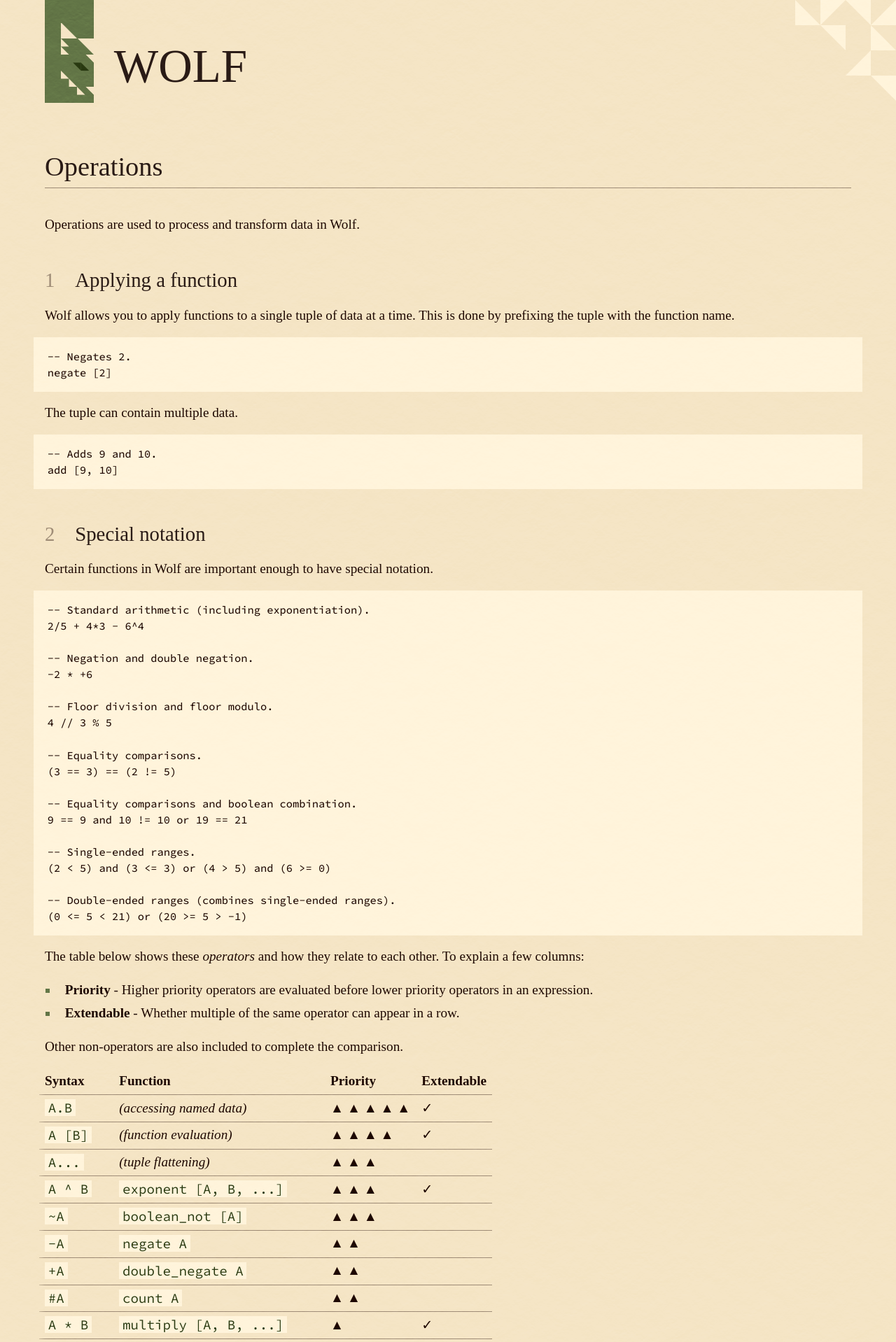
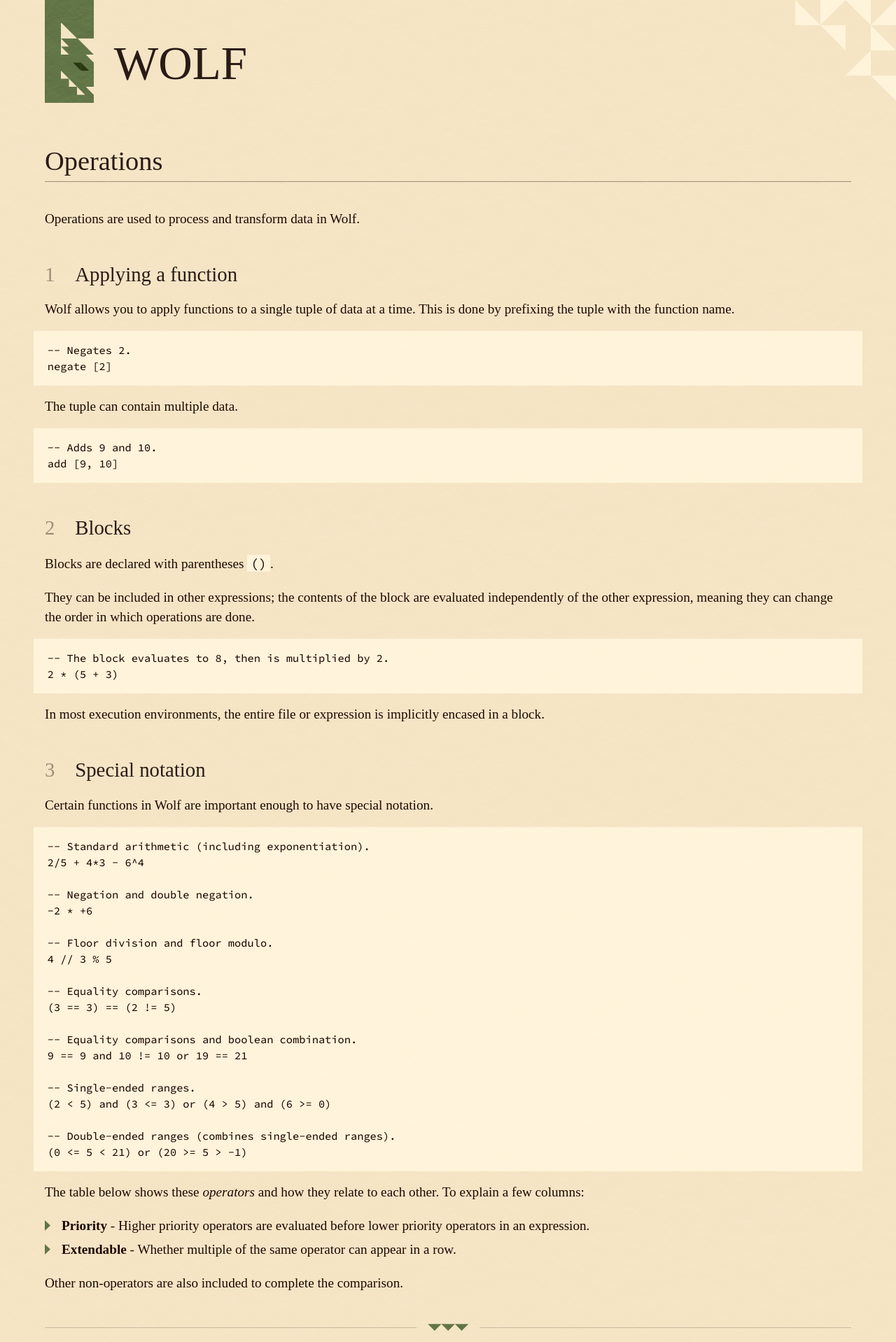
Before and after one commit to dphfox/wolf, a Jekyll site: the page built from docs/00-design/06-operations.md, in a window 1280 px wide. Shown: the top 1918 px of the page at 70% size. Built offline with Jekyll 4.4.1, drawn with Linux system fonts in a browser that asks for light colours; some web fonts are replaced; some of the changed text lies outside the part shown.

Commit message:
More triangles more places

````diff
--- a/docs/00-design/06-operations.md
+++ b/docs/00-design/06-operations.md
@@ -22,6 +22,22 @@ The tuple can contain multiple data.
 -- Adds 9 and 10.
 add [9, 10]
 ```
+
+## Blocks
+
+Blocks are declared with parentheses `()`.
+
+They can be included in other expressions; the contents of the block are
+evaluated independently of the other expression, meaning they can change the
+order in which operations are done.
+
+```
+-- The block evaluates to 8, then is multiplied by 2.
+2 * (5 + 3)
+```
+
+In most execution environments, the entire file or expression is implicitly
+encased in a block.
 
 ## Special notation
 
@@ -59,6 +75,8 @@ operators in an expression.
 
 Other non-operators are also included to complete the comparison.
 
+---
+
 | Syntax     | Function                     | Priority  | Extendable
 |------------|------------------------------|-----------|-------------
 | `A.B`      | *(accessing named data)*     | ▲ ▲ ▲ ▲ ▲ | ✓
@@ -87,19 +105,3 @@ Other non-operators are also included to complete the comparison.
 | `A => B`   | *(automatic chaining)*       | ▼ ▼ ▼ ▼   | ✓
 
 [^i]: Inequality operators can appear once (`x < size`) or twice (for example, `0 <= x < size`). These form single- and double-ended ranges respectively. No further inequality operators are allowed.
-
-## Blocks
-
-Blocks are declared with parentheses `()`.
-
-They can be included in other expressions; the contents of the block are
-evaluated independently of the other expression, meaning they can change the
-order in which operations are done.
-
-```
--- The block evaluates to 8, then is multiplied by 2.
-2 * (5 + 3)
-```
-
-In most execution environments, the entire file or expression is implicitly
-encased in a block.
--- a/docs/_layouts/page.html
+++ b/docs/_layouts/page.html
@@ -34,5 +34,7 @@ layout: bare
 				<a id="keyboard-next" class="nav-next" href="{{next_page_info.url}}">{{next_page_info.title}}</a>
 			{% endif %}
 		</nav>
+  	{% else %}
+  		<hr>
  	 {% endif %}
 </main>
--- a/docs/assets/css/main.css
+++ b/docs/assets/css/main.css
@@ -92,6 +92,7 @@
 	--accent: #627546;
 	--accent-alt: #283910;
 
+	--fg-20: color-mix(in srgb, var(--fg) 20%, transparent);
 	--fg-40: color-mix(in srgb, var(--fg) 40%, transparent);
 	--fg-60: color-mix(in srgb, var(--fg) 60%, transparent);
 
@@ -241,15 +242,33 @@ ul, ol {
 
 li {
 	margin-left: 1em;
-	padding-left: 0.5em;
+	padding-left: 0.25em;
 	margin-top: 0.25em;
 	margin-bottom: 0.25em;
 }
 
 ul {
-	list-style-type: square;
-	& > li::marker {
-		color: var(--accent);
+	list-style: none;
+	--bullet-size: 0.4em;
+	& ul {
+		--bullet-size: 0.3em;
+	}
+
+	& > li {
+		position: relative;
+
+		&::before {
+			content: "";
+			display: block;
+			position: absolute;
+			top: calc(0.5em - var(--bullet-size) / 2);
+			left: -1em;
+			width: var(--bullet-size);
+			aspect-ratio: 0.5;
+			background-color: var(--accent);
+			mask-image: url("../arrow-right.svg");
+			mask-size: 100%;
+		}
 	}
 }
 
@@ -268,17 +287,48 @@ ol {
 
 a {
 	color: var(--accent-alt);
+	transition: text-decoration-color 0.1s;
 }
 
 a:hover {
-	text-decoration: none;
+	text-decoration-color: transparent;
 }
 
 hr {
 	width: 100%;
 	height: 1px;
 	border: none;
-	background: var(--fg-40);
+	background: var(--fg-20);
+	overflow: visible;
+
+	margin: 3rem 0;
+
+	position: relative;
+	&::before {
+		content: "";
+		display: block;
+		position: absolute;
+		background-color: var(--bg);
+		top: 50%;
+		left: 50%;
+		translate: -50% -50%;
+		width: 5.6rem;
+		height: 0.8rem;
+	}
+
+	&::after {
+		content: "";
+		display: block;
+		position: absolute;
+		background-color: var(--accent);
+		mask-image: url("../asterism.svg");
+		mask-size: 100% 100%;
+		top: 50%;
+		left: 50%;
+		translate: -50% -50%;
+		width: 3.6rem;
+		height: 0.8rem;
+	}
 }
 
 table {
@@ -306,7 +356,6 @@ code {
 	font: 1em/1.5 var(--code-font-family);
 	font-weight: 400;
 	background-color: var(--bg-alt);
-	color: var(--accent-alt);
 	padding: 0 0.25em;
 }
 
@@ -323,7 +372,6 @@ div.highlight > pre {
 
 div.highlight > pre > code {
 	margin: 1rem var(--page-padding);
-	color: var(--fg);
 	background-color: transparent;
 	border: none;
 	text-wrap: nowrap;
@@ -376,9 +424,11 @@ ol + p, ol + ul, ol + ol {
 }
 
 .header-logo {
+	max-width: max-content;
 	display: flex;
 	align-items: center;
 	gap: 1.5em;
+	line-height: 0;
 
 	color: inherit;
 	text-decoration: none;
@@ -417,6 +467,7 @@ ol + p, ol + ul, ol + ol {
 		font-size: 3.5em;
 		font-weight: 500;
 		text-transform: uppercase;
+		padding-right: 1.5rem;
 	}
 }
 
@@ -424,26 +475,45 @@ main > nav {
 	display: flex;
 	align-items: center;
 	justify-content: space-between;
-	gap: 2rem;
+	gap: 1rem;
 	margin-top: 2rem;
+	position: relative;
 
 	& > hr {
 		width: 1fr;
 		flex-shrink: 1;
+		margin: 0;
+		position: static;
+
+		@media screen and (max-width: 40rem) {
+			&::before, &::after {
+				display: none;
+			}
+		}
 	}
 
 	& > a {
 		flex-shrink: 0;
 
-		&.nav-back:before {
+		&.nav-back::before {
 			display: inline-block;
-			content: "⇐";
+			content: " ";
+			background-color: var(--accent-alt);
+			height: 0.8em;
+			aspect-ratio: 0.5;
+			mask-image: url("../arrow-left.svg");
+			mask-size: 100%;
 			margin-right: 0.5em;
 		}
 
-		&.nav-next:after {
+		&.nav-next::after {
 			display: inline-block;
-			content: "⇒";
+			content: " ";
+			background-color: var(--accent-alt);
+			height: 0.8em;
+			aspect-ratio: 0.5;
+			mask-image: url("../arrow-right.svg");
+			mask-size: 100%;
 			margin-left: 0.5em;
 		}
 	}
````
Also changed, not shown: docs/assets/arrow-left.svg (added), docs/assets/arrow-right.svg (added), docs/assets/asterism.svg (added). Lines whose indentation alone changed are shown as unchanged.
